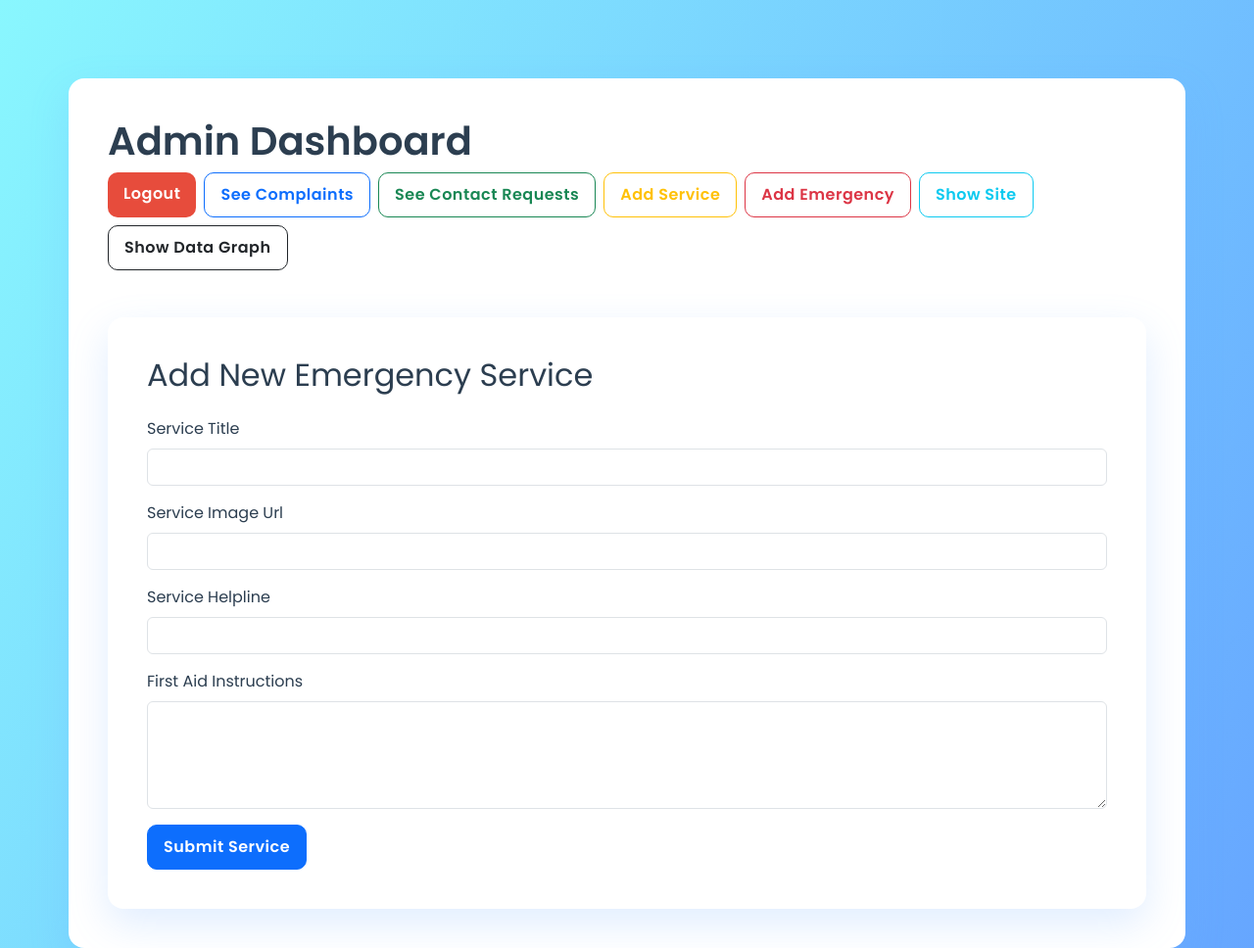
After one commit to adityaB-code100/ResQConnect, a Flask app: page /admin/Service_Register in a window 1280 px wide. The commit adds this page. Shown: the whole page at 98% size. Run offline with Flask 3, Linux system fonts and the light colour scheme; the visitor is signed in with stand-in values (Sample User, id 1).

Commit message:
All changes made

```diff
--- a/admin_routes.py
+++ b/admin_routes.py
@@ -122,3 +122,31 @@ def add_no_cache_headers(response):
     response.headers['Pragma'] = 'no-cache'
     response.headers['Expires'] = '0'
     return response
+
+@admin_bp.route("/admin/Service_Register")
+def service_register():
+    if not session.get("logged_in"):
+        return redirect(url_for("admin.login"))
+
+    # complaints = list(mongo.db.contacts.find())
+    # complaints.reverse()
+    # title="Contact Request Registered"
+    # return render_template('complaint.html', complaints=complaints,title=title)
+    return render_template("Adservice.html")
+
+
+
+@admin_bp.route('/add-service', methods=['POST'])
+def add_service():
+
+    if request.method == 'POST':
+        service={
+            "title" :request.form['serviceTitle'],
+            "image_url": request.form['serviceImage'],  # ✔ using form input (URL)
+
+            "number" : request.form['helpline'],
+            "description" : request.form['firstAid']
+        }
+        mongo.db.card.insert_one(service)
+        return redirect('/admin/Service_Register')
+    return redirect("/admin")
--- a/main.py
+++ b/main.py
@@ -132,9 +132,9 @@ def page_not_found(e):
 # 🕒 Schedule your jobs here
 scheduler = BackgroundScheduler()
 
-scheduler.add_job(alert_store, 'interval', minutes=1)
+scheduler.add_job(alert_store, 'interval', minutes=10)
 
-scheduler.add_job(wether_store, 'interval', minutes=1)
+scheduler.add_job(wether_store, 'interval', minutes=10)
 
 scheduler.add_job(lambda: cleanup_old_alerts(7), 'cron', hour=0, minute=0)
 
--- a/templates/Admin.html
+++ b/templates/Admin.html
@@ -59,7 +59,7 @@
       <a href="{{ url_for('admin.logout') }}" class="btn btn-danger">Logout</a>
       <a href="/admin/complaints" class="btn btn-outline-primary">See Complaints</a>
       <a href="/admin/contact_request" class="btn btn-outline-success">See Contact Requests</a>
-      <a href="/home" class="btn btn-outline-warning">Add Service</a>
+      <a href="/admin/Service_Register" class="btn btn-outline-warning">Add Service</a>
       <a href="/home" class="btn btn-outline-danger">Add Emergency</a>
       <a href="/service" class="btn btn-outline-info">Show Site</a>
       <a href="/admin/data-graph" class="btn btn-outline-dark">Show Data Graph</a>
@@ -73,6 +73,7 @@
   </div>
 
 </div>
+<script src="https://cdn.jsdelivr.net/npm/bootstrap@5.3.3/dist/js/bootstrap.bundle.min.js"></script>
 
 </body>
 </html>
--- /dev/null
+++ b/templates/Adservice.html
@@ -0,0 +1,78 @@
+{% extends 'admin.html' %}
+
+{% block content %}
+<!-- Include Bootstrap CSS -->
+
+<div class="container mt-5">
+  <h2 class="mb-4">Add New Emergency Service</h2>
+  <form action="/add-service" method="POST"  onsubmit="return validateServiceForm()" novalidate>
+
+    <div class="mb-3">
+      <label for="serviceTitle" class="form-label">Service Title</label>
+      <input type="text" class="form-control" id="serviceTitle" name="serviceTitle" required>
+      <span id="titleError" class="text-danger"></span>
+    </div>
+
+    <div class="mb-3">
+      <label for="serviceImage" class="form-label">Service Image Url</label>
+      <input type="text" class="form-control" id="serviceImage" name="serviceImage" accept="image/*" required>
+      <span id="imageError" class="text-danger"></span>
+    </div>
+
+    <div class="mb-3">
+      <label for="helpline" class="form-label">Service Helpline</label>
+      <input type="Number" class="form-control" id="helpline" name="helpline" required>
+      <span id="helplineError" class="text-danger"></span>
+    </div>
+
+    <div class="mb-3">
+      <label for="firstAid" class="form-label">First Aid Instructions</label>
+      <textarea class="form-control" id="firstAid" name="firstAid" rows="4" required></textarea>
+      <span id="aidError" class="text-danger"></span>
+    </div>
+
+    <button type="submit" class="btn btn-primary">Submit Service</button>
+  </form>
+</div>
+<style>
+    /* Chrome, Safari, Edge, Opera */
+input[type=number]::-webkit-inner-spin-button,
+input[type=number]::-webkit-outer-spin-button {
+  -webkit-appearance: none;
+  margin: 0;
+}
+
+
+</style>
+
+<!-- Bootstrap JS -->
+
+<!-- JavaScript Validation -->
+<script>
+function validateServiceForm() {
+  let isValid = true;
+
+  // Clear previous error messages
+  document.querySelectorAll('span[id$="Error"]').forEach(span => span.textContent = '');
+
+  const title = document.getElementById("serviceTitle").value.trim();
+  const firstAid = document.getElementById("firstAid").value.trim();
+
+  const phonePattern = /^[6-9]\d{9}$/;
+
+  if (title.length < 3) {
+    document.getElementById("titleError").textContent = "Service title must be at least 3 characters.";
+    isValid = false;
+  }
+
+
+  if (firstAid.length < 10) {
+    document.getElementById("aidError").textContent = "First aid instructions must be at least 10 characters.";
+    isValid = false;
+  }
+
+  return isValid;
+}
+</script>
+
+{% endblock %}
--- a/templates/layout.html
+++ b/templates/layout.html
@@ -11,6 +11,7 @@
     <link href="https://fonts.googleapis.com/css2?family=Oswald:wght@200..700&family=Plus+Jakarta+Sans:ital@0;1&display=swap" rel="stylesheet">
     <!-- In layout.html head section -->
 <link href="https://cdn.jsdelivr.net/npm/bootstrap@5.3.3/dist/css/bootstrap.min.css" rel="stylesheet">
+<script src="https://cdn.jsdelivr.net/npm/bootstrap@5.3.3/dist/js/bootstrap.bundle.min.js"></script>
 
     <!-- Your CSS File -->
     <link rel="stylesheet" href="{{ url_for('static', filename='css/style.css') }}">
```
Also changed, not shown: static/js/script.js (+88 -0 lines), templates/contact.html (+13 -3 lines), templates/register.html (+11 -8 lines).
